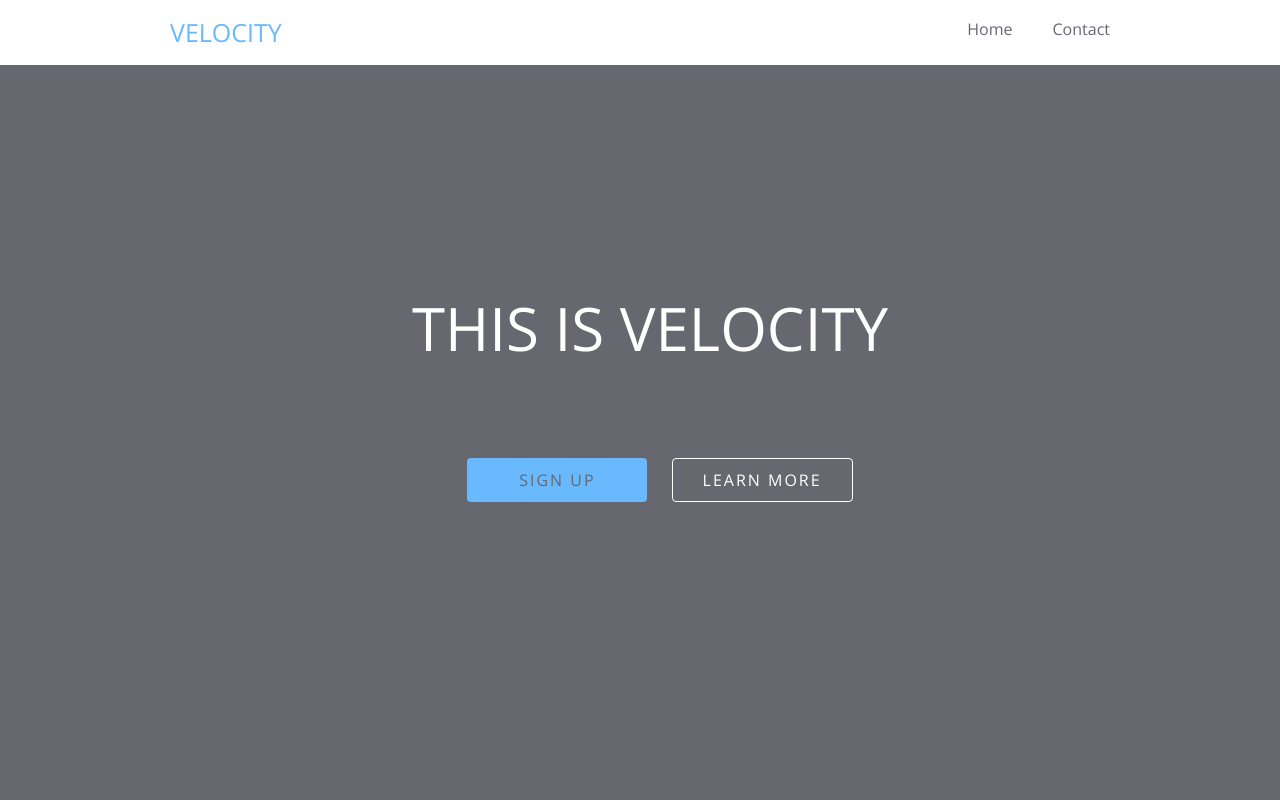
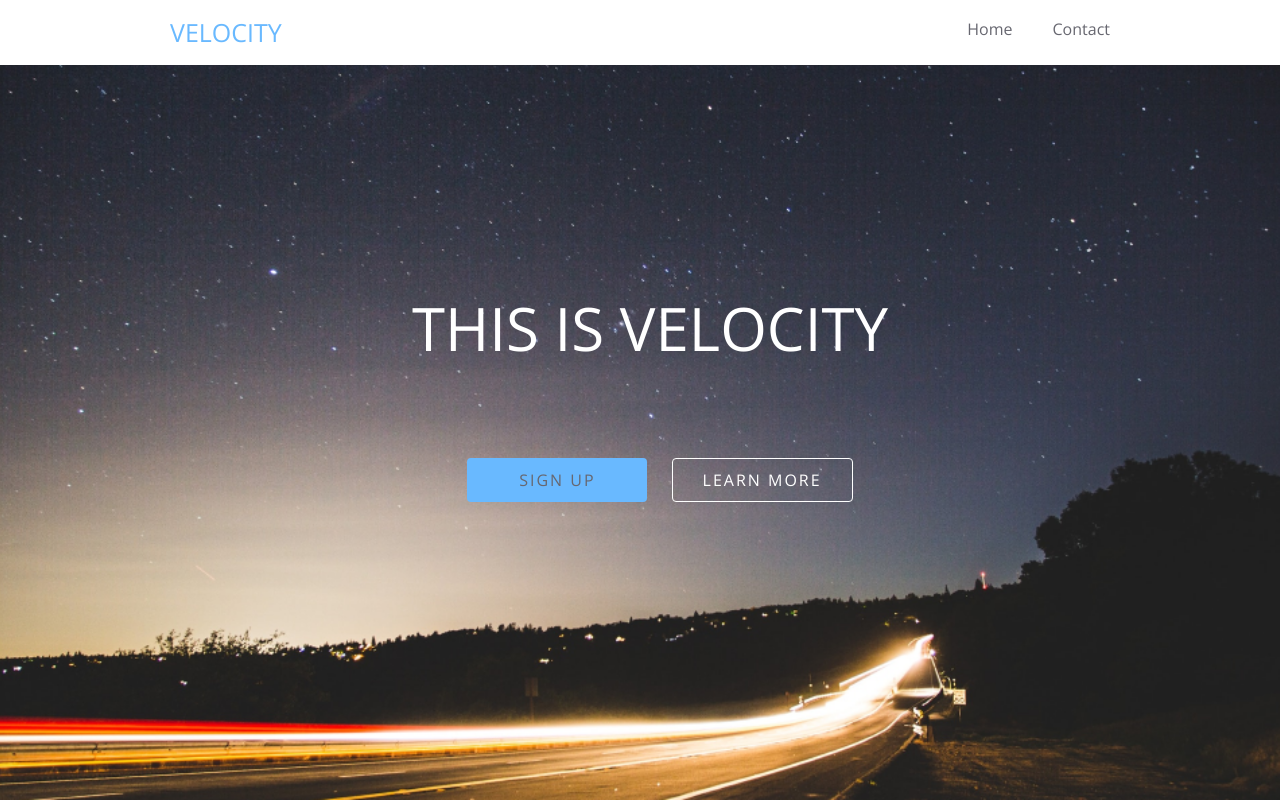
Before and after one commit to UserAyat/Velocity, a plain HTML site: page index.html in a window 1280 px wide. Shown: the top 802 px of the page. Drawn offline with nearby package versions, Linux system fonts and the light colour scheme; the site is published under a folder, as on GitHub Pages, so addresses that start at the root find nothing.

Commit message:
Update style.css

```diff
--- a/css/style.css
+++ b/css/style.css
@@ -81,7 +81,7 @@ html {
     min-height: 600px;
     color: white;
     background-color: rgb(103, 103, 112);
-    background-image: url("/img/header/banner/banner.png");
+    background-image: url("../img/header/banner/banner.png");
     background-size: cover;
     background-position: center;
 }
```
